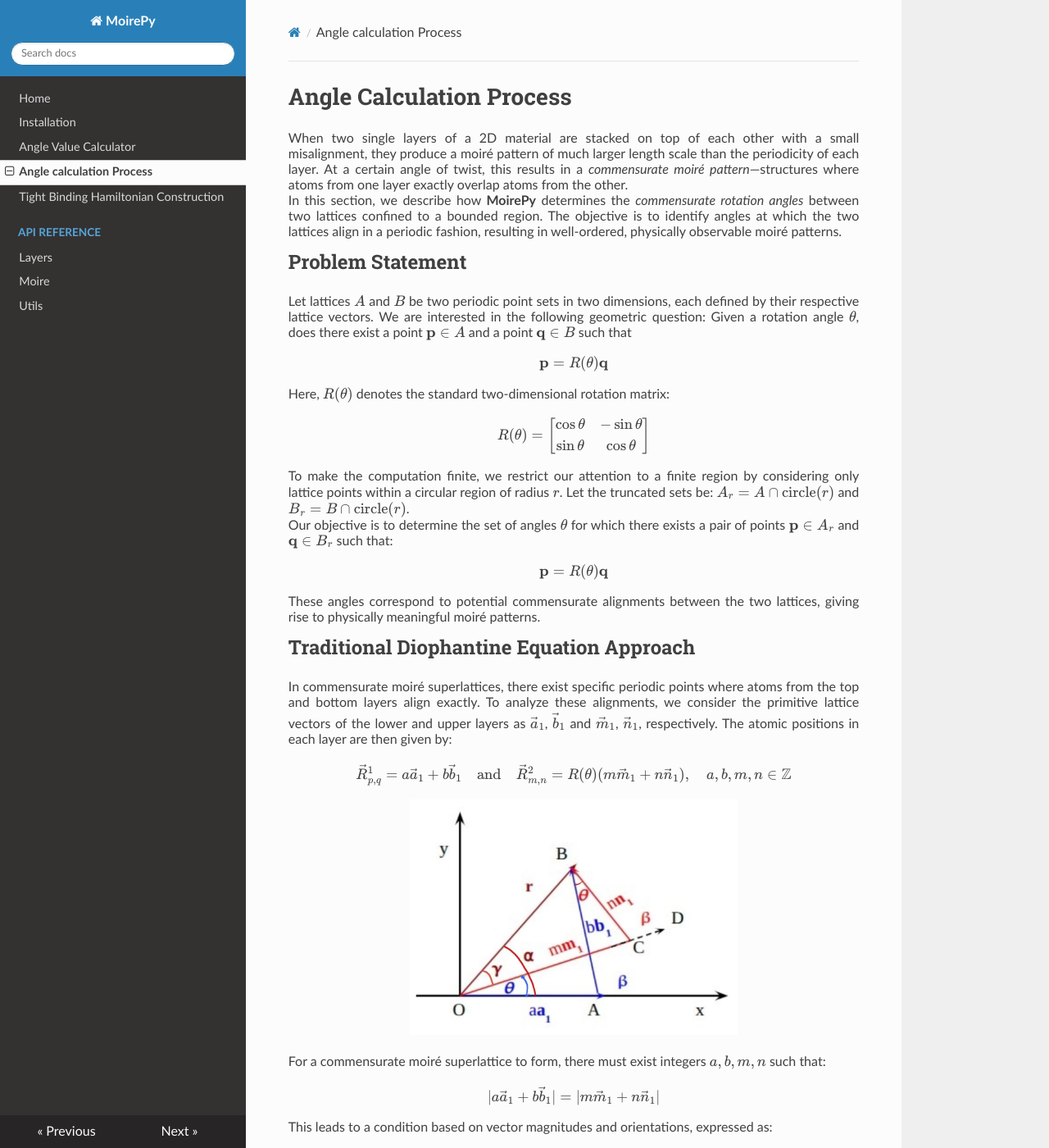
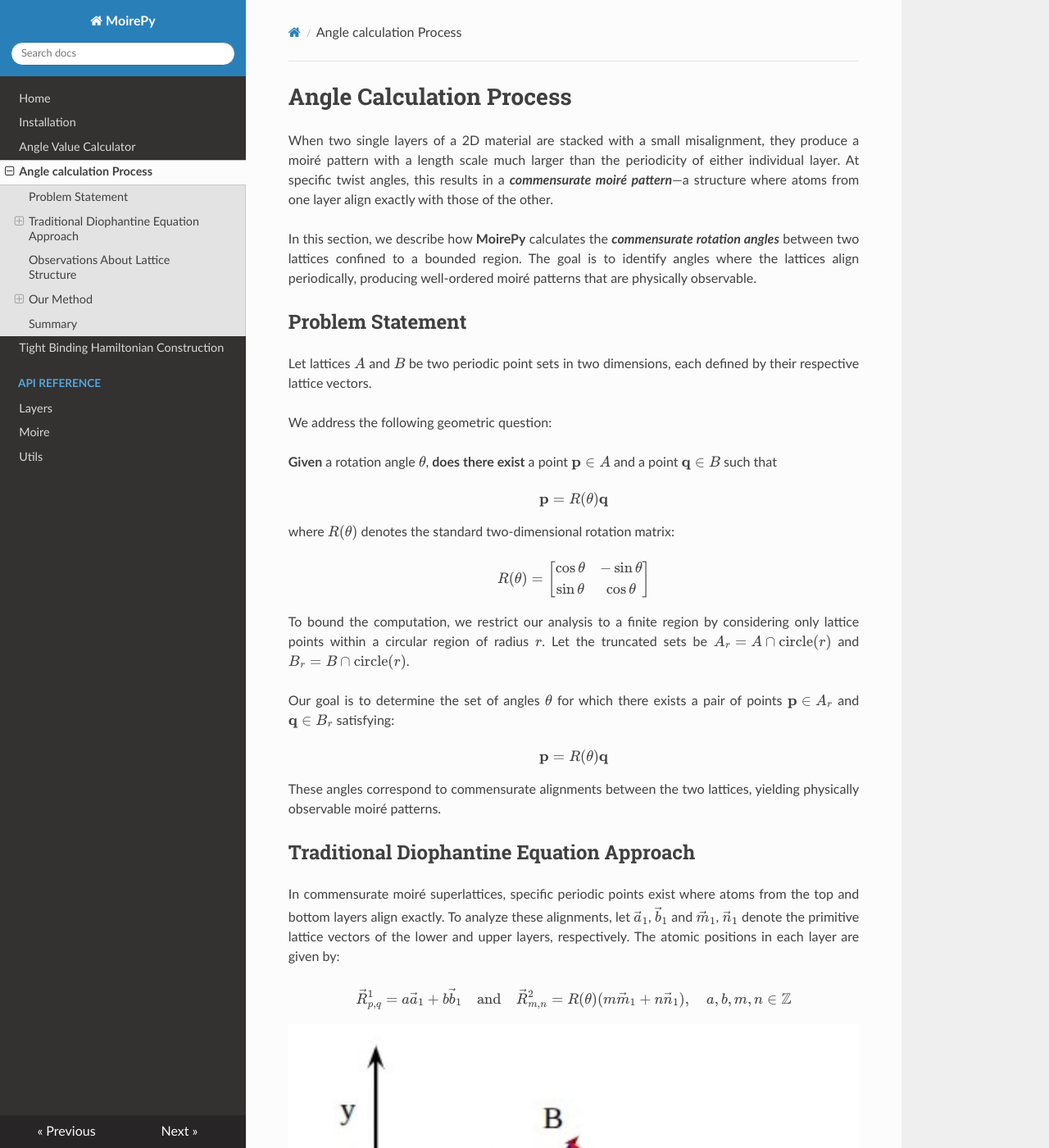
Before and after one commit to jabed-umar/MoirePy, an MkDocs documentation site: the page built from docs/angle_calculation_process.md, in a window 1280 px wide and 1400 px high. Shown: the whole window at 82% size. Built offline with MkDocs 1.6.1, drawn with Linux system fonts in a browser that asks for light colours; nearby versions of some CDN libraries; some of the changed text lies outside the part shown.

Commit message:
updated docs

```diff
--- a/docs/angle_calculation_process.md
+++ b/docs/angle_calculation_process.md
@@ -1,27 +1,22 @@
-<div style="text-align: justify;">
-<h1>Angle Calculation Process</h1>
+# Angle Calculation Process
 
-When two single layers of a 2D material are stacked on top of each other with a small misalignment, they produce a moiré pattern of much larger length scale than the periodicity of each layer. At a certain angle of twist, this results in a <em>commensurate moiré pattern</em>—structures where atoms from one layer exactly overlap atoms from the other. <br>
+When two single layers of a 2D material are stacked with a small misalignment, they produce a moiré pattern with a length scale much larger than the periodicity of either individual layer. At specific twist angles, this results in a ***commensurate moiré pattern***—a structure where atoms from one layer align exactly with those of the other.
 
-In this section, we describe how <strong>MoirePy</strong> determines the <em>commensurate rotation angles</em> between two lattices confined to a bounded region. The objective is to identify angles at which the two lattices align in a periodic fashion, resulting in well-ordered, physically observable moiré patterns.
+In this section, we describe how **MoirePy** calculates the ***commensurate rotation angles*** between two lattices confined to a bounded region. The goal is to identify angles where the lattices align periodically, producing well-ordered moiré patterns that are physically observable.
 
-</div>
+## Problem Statement
 
-<div style="text-align: justify;">
-<div style="height: 10px;"></div>
+Let lattices $A$ and $B$ be two periodic point sets in two dimensions, each defined by their respective lattice vectors.
 
-<h2>Problem Statement</h2>
+We address the following geometric question:
 
-Let lattices \( A \) and \( B \) be two periodic point sets in two dimensions, each defined by their respective lattice vectors.
+**Given** a rotation angle $\theta$, **does there exist** a point $\mathbf{p} \in A$ and a point $\mathbf{q} \in B$ such that
 
-We are interested in the following geometric question:
-
-Given a rotation angle \( \theta \), does there exist a point \( \mathbf{p} \in A \) and a point \( \mathbf{q} \in B \) such that
 $$
 \mathbf{p} = R(\theta)\mathbf{q}
 $$
 
-Here, \( R(\theta) \) denotes the standard two-dimensional rotation matrix:
+where $R(\theta)$ denotes the standard two-dimensional rotation matrix:
 
 $$
 R(\theta) =
@@ -31,103 +26,79 @@ R(\theta) =
 \end{bmatrix}
 $$
 
-To make the computation finite, we restrict our attention to a finite region by considering only lattice points within a circular region of radius \( r \). Let the truncated sets be:
-\( A_r = A \cap \text{circle}(r) \) and \( B_r = B \cap \text{circle}(r) \).
-<br>
-Our objective is to determine the set of angles \( \theta \) for which there exists a pair of points \( \mathbf{p} \in A_r \) and \( \mathbf{q} \in B_r \) such that:
+To bound the computation, we restrict our analysis to a finite region by considering only lattice points within a circular region of radius $r$. Let the truncated sets be $A_r = A \cap \text{circle}(r)$ and $B_r = B \cap \text{circle}(r)$.
+
+Our goal is to determine the set of angles $\theta$ for which there exists a pair of points $\mathbf{p} \in A_r$ and $\mathbf{q} \in B_r$ satisfying:
 
 $$
 \mathbf{p} = R(\theta)\mathbf{q}
 $$
 
-These angles correspond to potential commensurate alignments between the two lattices, giving rise to physically meaningful moiré patterns.
-</div>
+These angles correspond to commensurate alignments between the two lattices, yielding physically observable moiré patterns.
 
-<div style="text-align: justify;">
-<div style="height: 10px;"></div>
 
-<h2>Traditional Diophantine Equation Approach</h2>
+## Traditional Diophantine Equation Approach
 
-In commensurate moiré superlattices, there exist specific periodic points where atoms from the top and bottom layers align exactly. To analyze these alignments, we consider the primitive lattice vectors of the lower and upper layers as \( \vec{a}_1\), \(\vec{b}_1 \) and \( \vec{m}_1\), \(\vec{n}_1 \), respectively. The atomic positions in each layer are then given by:
+In commensurate moiré superlattices, specific periodic points exist where atoms from the top and bottom layers align exactly. To analyze these alignments, let $\vec{a}_1$, $\vec{b}_1$ and $\vec{m}_1$, $\vec{n}_1$ denote the primitive lattice vectors of the lower and upper layers, respectively. The atomic positions in each layer are given by:
 
-\[
+$$
 \vec{R}^1_{p,q} = a\vec{a}_1 + b\vec{b}_1 \quad \text{and} \quad
 \vec{R}^2_{m,n} = R(\theta)(m\vec{m}_1 + n\vec{n}_1), \quad a, b, m, n \in \mathbb{Z}
-\]
+$$
 
-<p align="center">
-  <img src="/images/moire.jpeg" width="400"/>
-</p>
+![Alt text](images/moire.jpeg)
 
-For a commensurate moiré superlattice to form, there must exist integers \( a, b, m, n \) such that:
+For a commensurate moiré superlattice to form, there must exist integers $a, b, m, n$ such that:
 
-\[
+$$
 |a\vec{a}_1 + b\vec{b}_1| = |m\vec{m}_1 + n\vec{n}_1|
-\]
+$$
 
-This leads to a condition based on vector magnitudes and orientations, expressed as:
+This leads to a condition based on vector magnitudes and orientations:
 
-\[
+$$
 \vec{a}_1 \cdot \vec{b}_1 = \vec{m}_1 \cdot \vec{n}_1 = \cos{\beta} = \frac{m^2 + n^2 - a^2 - b^2}{2(ab - mn)}
 \tag{1}
-\label{Diiii}
-\]
+$$
 
-Given a pair \( (a, b) \in \mathbb{Z} \), the objective is to find integer values \( (m, n) \) that satisfy Eqn. (1). Once such a solution is found, the corresponding twist angle \( \theta \) can be computed.
+Given a pair $(a, b) \in \mathbb{Z}$, we seek integer values $(m, n)$ satisfying Eqn. (1). The corresponding twist angle $\theta$ can then be computed.
 
-<br><br>
+The computation proceeds as follows. The length of the moiré lattice vector $\vec{r}$ connecting equivalent lattice points is:
 
-The procedure for computing \( \theta \) proceeds as follows. The length of the moiré lattice vector \( \vec{r} \) connecting equivalent lattice points is:
+$$
+r = |\vec{r}| = \sqrt{a^2 + b^2 + 2ab\cos\beta}
+$$
 
-\[
-r = |\vec{r}| = \sqrt{a^2 + b^2 + 2ab\cos\beta}
-\]
+Using the Law of Sines, we calculate the intermediate angles $\alpha$ and $\gamma$:
 
-Using the Law of Sines, the intermediate angles \( \alpha \) and \( \gamma \) in the triangle are calculated as:
-
-\[
+$$
 \frac{b}{\sin\alpha} = \frac{r}{\sin(180^\circ - \beta)} \quad \Rightarrow \quad
 \alpha = \sin^{-1}\left(\frac{b \sin\beta}{r}\right)
 \tag{2}
-\label{one}
-\]
+$$
 
-\[
+$$
 \frac{n}{\sin\gamma} = \frac{r}{\sin(180^\circ - \beta)} \quad \Rightarrow \quad
 \gamma = \sin^{-1}\left(\frac{n \sin\beta}{r}\right)
 \tag{3}
-\label{two}
-\]
+$$
 
-Finally, the twist angle \( \theta \) between the two layers is given by the difference between these two angles:
-
-\[
-\theta = \alpha - \gamma = \sin^{-1}\left(\frac{b \sin\beta}{r}\right) - \sin^{-1}\left(\frac{n \sin\beta}{r}\right)
-\tag{4}
-\]
-
-This classical approach, based on solving Diophantine conditions, provides a rigorous framework to determine commensurate twist angles where the lattice vectors of the two layers form periodic overlaps.
-
-</div>
-
-
-
-<!--A popular approach is to formulate the problem algebraically by equating integer linear combinations of lattice vectors under rotation. That is, you search for integers \( m_1, m_2, n_1, n_2 \) such that:
+The twist angle $\theta$ between the two layers is then:
 
 $$
-m_1\mathbf{a}_1 + m_2\mathbf{a}_2 = R(\theta)(n_1\mathbf{b}_1 + n_2\mathbf{b}_2)
+\theta = \alpha - \gamma = \sin^{-1}\left(\frac{b \sin\beta}{r}\right) - \sin^{-1}\left(\frac{n \sin\beta}{r}\right)
 $$
 
-This is essentially a **Diophantine equation** in four variables, constrained by a rotation angle \( \theta \).-->
+This classical Diophantine approach provides a rigorous framework for determining commensurate twist angles where the lattice vectors form periodic overlaps.
 
-<div style="text-align: justify;">
-<div style="height: 10px;"></div>
-<h3>Time Complexity of Diophantine Approach</h3>
+### Time Complexity
 
-Let the radius cutoff be r. Then, each lattice contains approximately \( n = O(r^2) \) points. As a result, the Diophantine approach requires checking \( O(n^2) \) combinations. Thus, this becomes increasingly slow as the radius grows. However, our motivation for seeking a simpler and faster method wasn't primarily performance — we just found the Diophantine approach inelegant and unsatisfying.
+Let the radius cutoff be $r$. Each lattice will have $n = O(r^2)$ points.
 
-</div>
-<div style="height: 10px;"></div>
+The Diophantine approach needs to check $O(n^2)$ combinations, since both lattices have n points.
+
+This gets very slow as radius increases. We wanted a simpler and faster method — not because this is slow, but because we just didn’t like it.
+
 ## Observations About Lattice Structure
 
 We noticed some very helpful properties in regularly spaced lattices (like triangular or square lattices).
@@ -146,53 +117,53 @@ We approach the angle-finding task using the geometry and symmetry of lattices,
 
 ### Algorithm Overview
 
-Let \( A_r \) and \( B_r \) be the sets of lattice points (from lattice A and B respectively) within radius \( r \) from the origin.
+Let $A_r$ and $B_r$ be the sets of lattice points (from lattice A and B respectively) within radius $r$ from the origin.
 
 1. **Group points by radius**:
-   For each point in \( A_r \) and \( B_r \), compute its distance \( d = \|\mathbf{p}\| \) from the origin.
+   For each point in $A_r$ and $B_r$, compute its distance $d = \|\mathbf{p}\|$ from the origin.
    Group points that lie at the same radius (up to numerical tolerance) into *levels*.
 
 2. **Identify shared levels**:
-   Let \( D = \{d \mid d \text{ occurs in both } A_r \text{ and } B_r \} \setminus \{0\} \).
+   Let $D = \{d \mid d \text{ occurs in both } A_r \text{ and } B_r \} \setminus \{0\}$.
    These are the radii at which both lattices have points.
 
 3. **Filter by angular sector**:
-   For each \( d \in D \), consider only those points \( \mathbf{p} \in A_r \) and \( \mathbf{q} \in B_r \) on level \( d \) such that
+   For each $d \in D$, consider only those points $\mathbf{p} \in A_r$ and $\mathbf{q} \in B_r$ on level $d$ such that
    $$
    0 < \angle(\mathbf{p}) < \theta_\text{max}, \quad
    0 < \angle(\mathbf{q}) < \theta_\text{max}
    $$
-   where \( \theta_\text{max} \) is the lattice's symmetry sector (e.g., \( 60^\circ \) for triangular lattices).
+   where $\theta_\text{max}$ is the lattice's symmetry sector (e.g., $60^\circ$ for triangular lattices).
 
 4. **Compute angle differences**:
-   For all pairs \( (\mathbf{p}, \mathbf{q}) \) from the filtered sets on each shared level \( d \):
-   - Let \( \theta_1 = \angle(\mathbf{p}) \), \( \theta_2 = \angle(\mathbf{q}) \)
-   - If \( \theta_2 > \theta_1 \) and \( \theta = \theta_2 - \theta_1 > \text{tolerance} \), then:
-     - Store angle \( \theta \) along with the point pair \( (\mathbf{p}, \mathbf{q}) \), **only if** no existing pair has a smaller \( \theta_1 \)
+   For all pairs $(\mathbf{p}, \mathbf{q})$ from the filtered sets on each shared level $d$:
+   - Let $\theta_1 = \angle(\mathbf{p})$, $\theta_2 = \angle(\mathbf{q})$
+   - If $\theta_2 > \theta_1$ and $\theta = \theta_2 - \theta_1 > \text{tolerance}$, then:
+     - Store angle $\theta$ along with the point pair $(\mathbf{p}, \mathbf{q})$, **only if** no existing pair has a smaller $\theta_1$
 
 {Insert illustration showing concentric circles with marked angular slices and example point pairs.}
 
 This procedure ensures we collect unique, minimal-angle configurations that could align under rotation, constrained to the symmetry of the lattice.
 
-## Time Complexity
+### Time Complexity
 
 Let’s denote:
 
-- \( n = O(r^2) \): number of points in the circular cutoff
+- $n = O(r^2)$: number of points in the circular cutoff
 
-### Breakdown:
+### Breakdown
 
-- **Sorting distances**: \( O(n \log n) \)
-- **Finding common radii**: \( O(n) \)
+- **Sorting distances**: $O(n \log n)$
+- **Finding common radii**: $O(n)$
 - **Pairwise angle checks**: Very few (multiples of 6) per level → negligible
 
-### Final Time:
+### Final Time
 
 $$
 O(n \log n)
 $$
 
-Compared to the \( O(n^2) \) of Diophantine, this is clearly more efficient — and arguably more intuitive.
+Compared to the $O(n^2)$ of Diophantine, this is clearly more efficient — and arguably more intuitive.
 
 ## Summary
 
--- /dev/null
+++ b/docs/assets/style.css
@@ -0,0 +1,3 @@
+.section{
+	text-align: justify;
+}
--- a/mkdocs.yml
+++ b/mkdocs.yml
@@ -17,8 +17,8 @@ plugins:
           options:
             show_source: true
 
-# extra_css:
-#   - assets/style_find_theta.css
+extra_css:
+  - assets/style.css
 
 # extra_javascript:
 #   - assets/script_find_theta.js
```
Also changed, not shown: docs/find_theta.md (+7 -9 lines).
